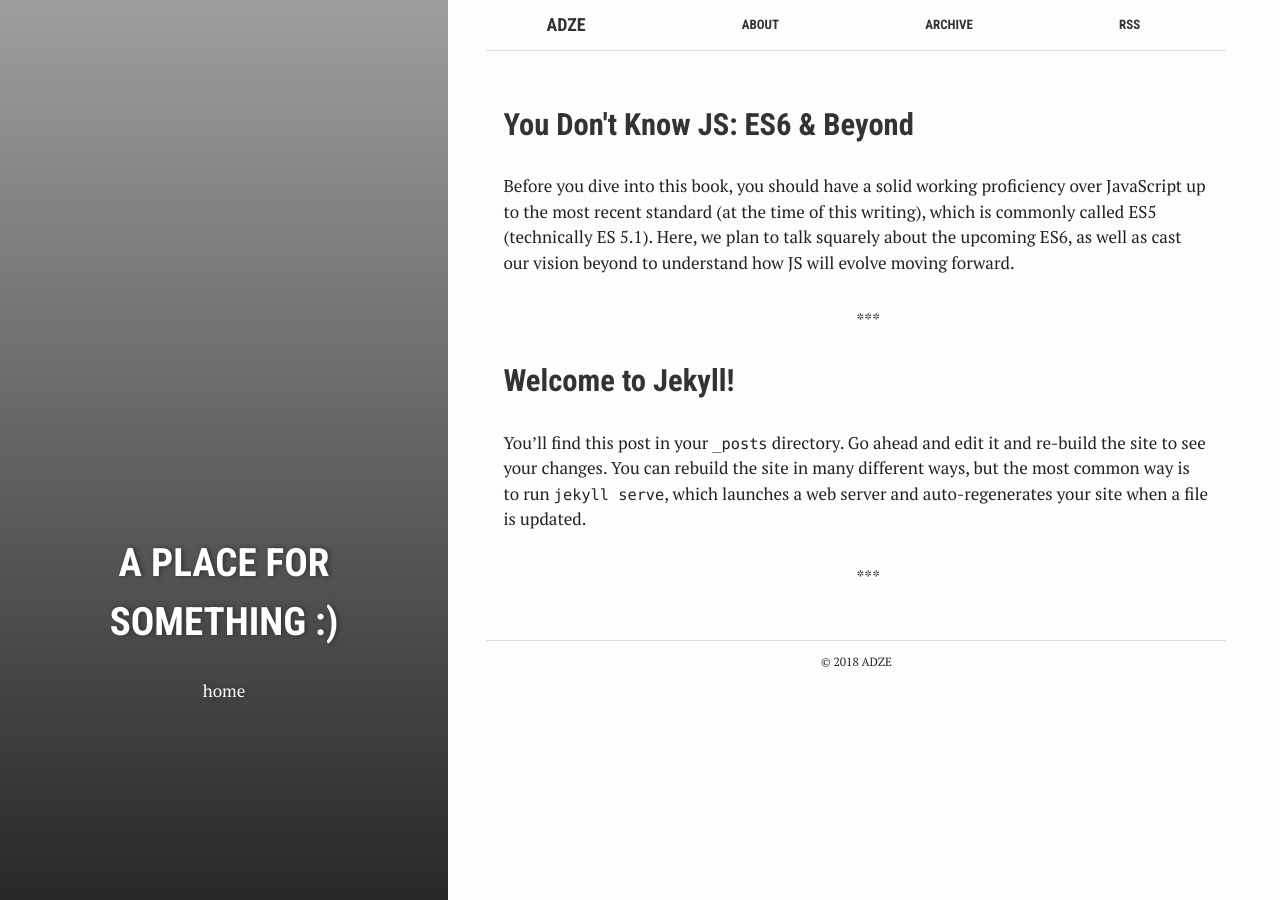
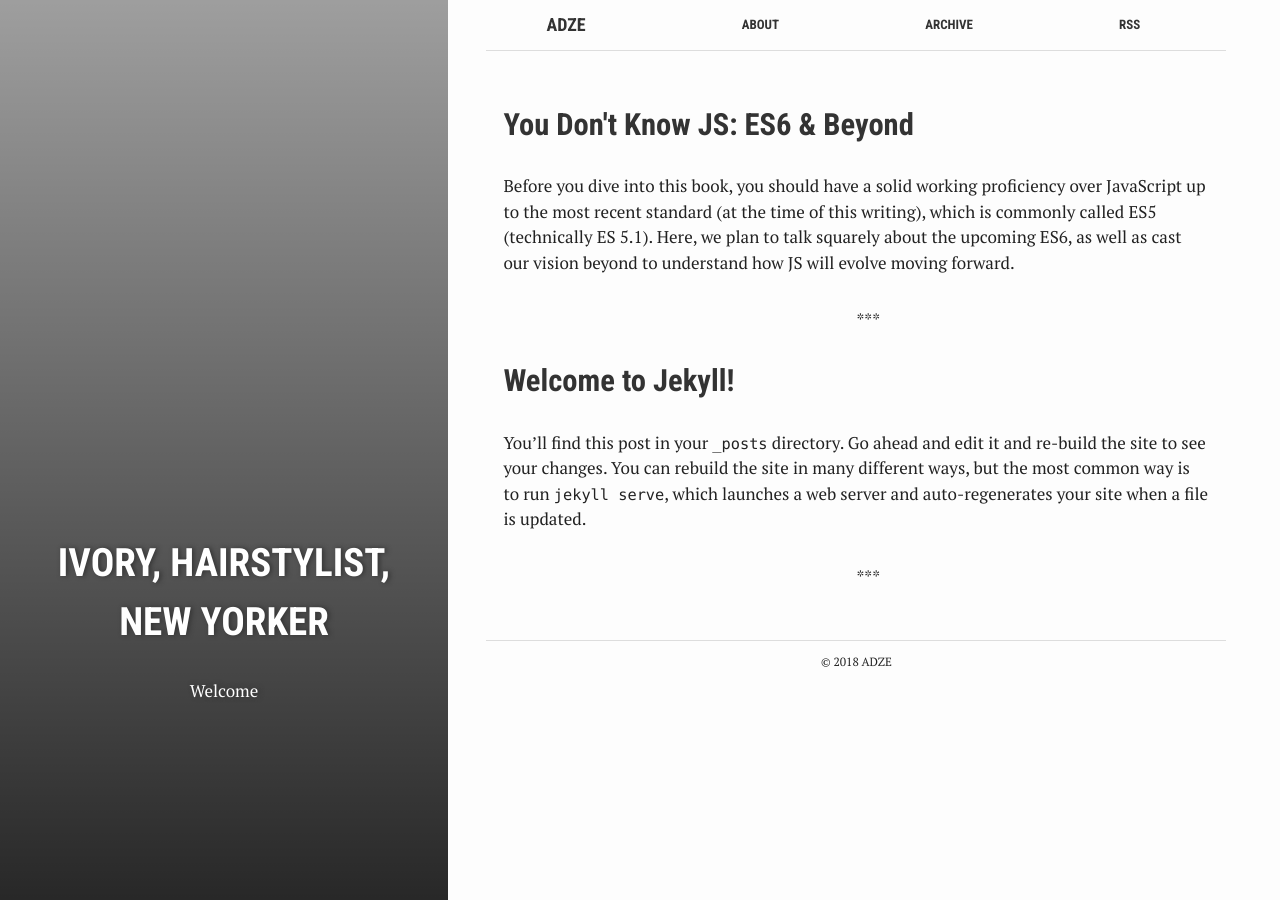
Before and after one commit to ivory-nyc/ivory-nyc.github.io, a Jekyll site: the page built from index.html, in a window 1280 px wide. Built offline with Jekyll 4.4.1, drawn with Linux system fonts in a browser that asks for light colours.

Commit message:
home page copy changed

```diff
--- a/index.html
+++ b/index.html
@@ -2,8 +2,8 @@
 bg: "9wkAHHt.gif"
 layout: default
 crawlertitle: "Ivory"
-title: "A Place for Something :)"
-summary: "home"
+title: "Ivory, hairstylist, New Yorker"
+summary: "Welcome"
 ---
 
 {% for post in site.posts limit: 5 %}
```
